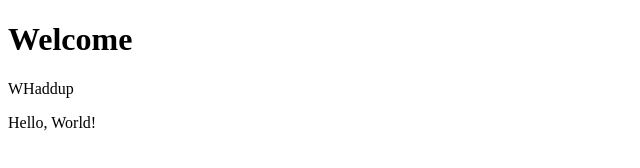
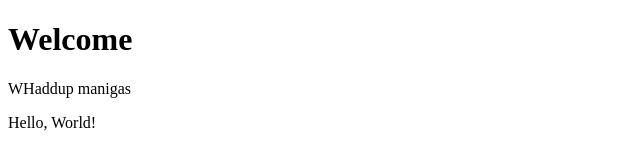
Before and after one commit to QLe-7/test0000, a plain HTML site: page index.html in a window 1280 px wide. Shown: the full height of the page, 0-640 px from the left. Drawn offline with Linux system fonts and the light colour scheme.

Commit message:
w/ nword

```diff
--- a/index.html
+++ b/index.html
@@ -7,7 +7,7 @@
 </head>
 <body>
     <h1>Welcome</h1>
-    <p>WHaddup</p>
+    <p>WHaddup manigas</p>
     Hello, World!
 </body>
 </html>
```
